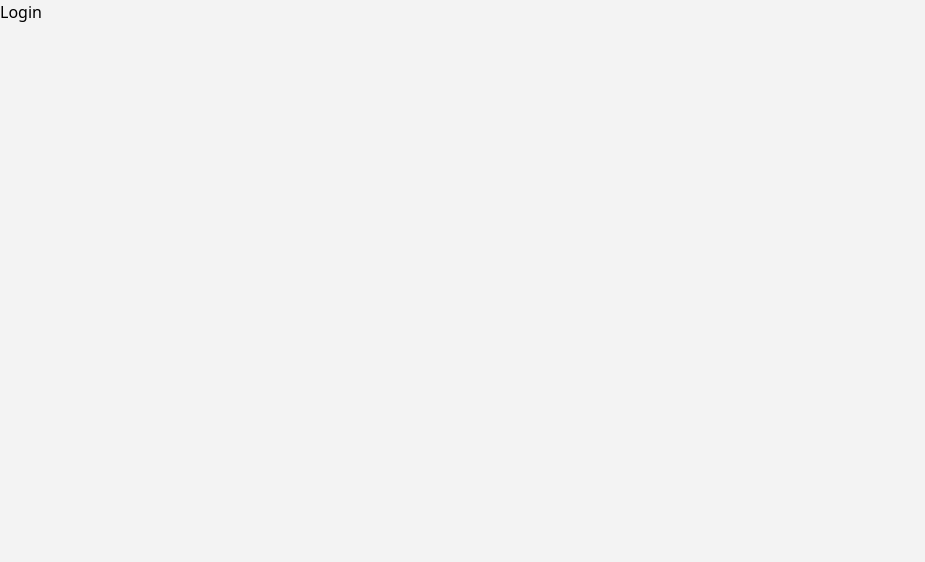
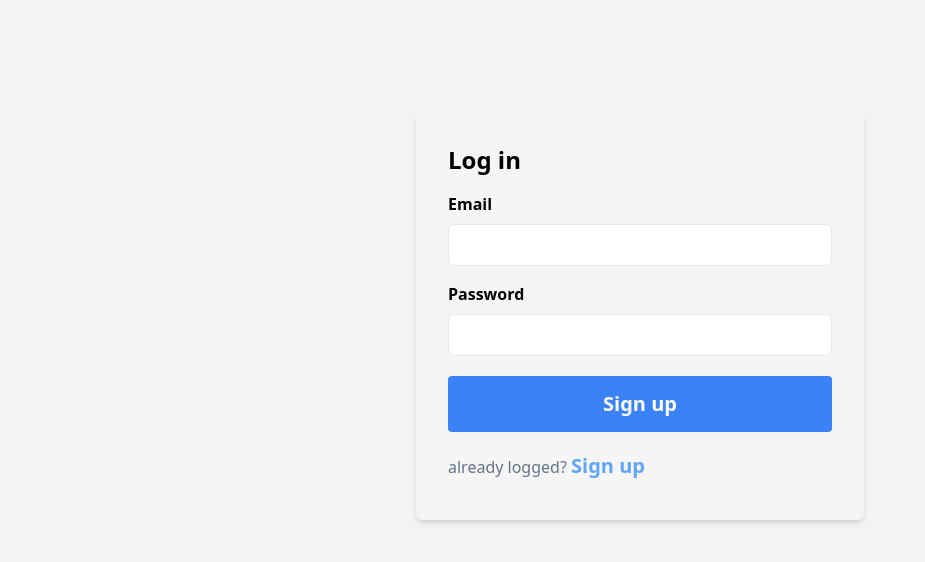
Before and after one commit to itznur07/shopw-commerce, a React (Create React App) app: page /login in a window 1280 px wide. Shown: the top 562 px of the page, without its empty margins (0-925 px from the left). Built offline with nearby package versions, Linux system fonts and the light colour scheme.

Commit message:
Login Form

```diff
--- a/src/Components/Login.js
+++ b/src/Components/Login.js
@@ -1,11 +1,81 @@
-import React from 'react'
+import React from "react";
+import { useForm } from "react-hook-form";
+import { Link } from "react-router-dom";
 
-const Login = () => {
+function Login() {
+  const {
+    register,
+    handleSubmit,
+    formState: { errors },
+  } = useForm();
+
+  const onSubmit = (data) => {
+    console.log(data);
+  };
+
   return (
-    <div>
-      Login
+    <div className='max-w-md mx-auto bg-[#f5f5f5] p-8 rounded-md shadow-md mt-28'>
+      <h2 className='text-2xl font-bold mb-4'>Log in</h2>
+      <form onSubmit={handleSubmit(onSubmit)}>
+        <div className='mb-4'>
+          <label className='block font-bold mb-2' htmlFor='email'>
+            Email
+          </label>
+          <input
+            className='w-full border rounded-md py-2 px-3'
+            type='email'
+            id='email'
+            {...register("email", {
+              required: "Email is required",
+              pattern: {
+                value: /^[A-Z0-9._%+-]+@[A-Z0-9.-]+\.[A-Z]{2,}$/i,
+                message: "Invalid email address",
+              },
+            })}
+          />
+          {errors.email && (
+            <p className='text-red-500 text-sm mt-1'>{errors.email.message}</p>
+          )}
+        </div>
+
+        <div className='mb-4'>
+          <label className='block font-bold mb-2' htmlFor='password'>
+            Password
+          </label>
+          <input
+            className='w-full border rounded-md py-2 px-3'
+            type='password'
+            id='password'
+            {...register("password", {
+              required: "Password is required",
+              minLength: {
+                value: 8,
+                message: "Password should be at least 8 characters",
+              },
+            })}
+          />
+          {errors.password && (
+            <p className='text-red-500 text-sm mt-1'>
+              {errors.password.message}
+            </p>
+          )}
+        </div>
+        <div className='my-5 flex justify-center'>
+          <button className='bg-blue-500 hover:bg-blue-300 w-full py-3.5 text-xl font-bold text-white rounded'>
+            Sign up
+          </button>
+        </div>
+        <div>
+          <p className='text-md font-medium my-2 text-slate-500'>
+            already logged?{" "}
+            <Link to='/signup' className='text-xl font-bold text-blue-400'>
+              Sign up
+            </Link>
+          </p>
+        </div>
+      </form>
     </div>
-  )
+  );
 }
 
-export default Login
+export default Login;
```
